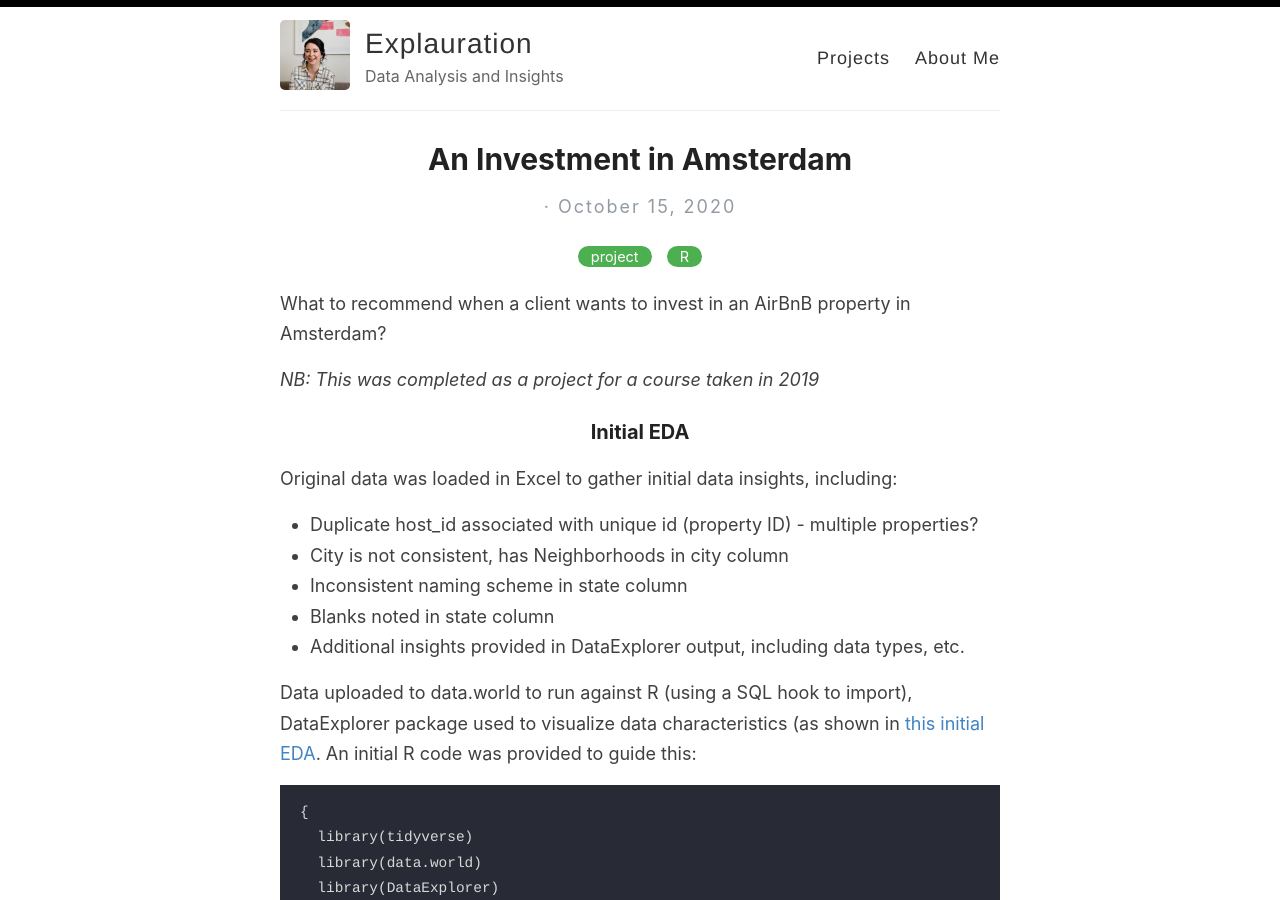
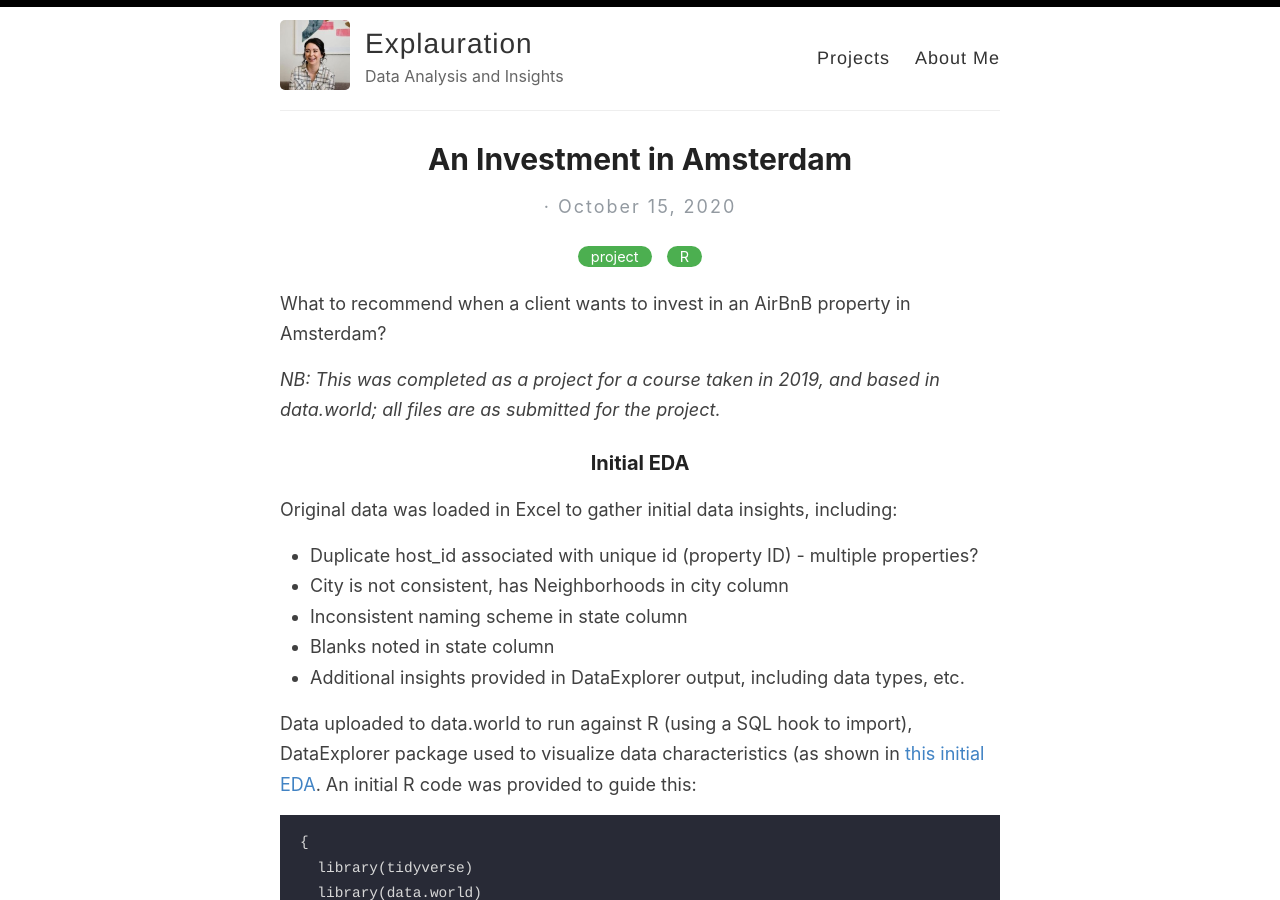
Before and after one commit to Lwillio/lwillio.github.io, a Jekyll site: the page built from _posts/2020-10-15-amsterdam-airbnb.md, in a window 1280 px wide and 900 px high. Built offline with Jekyll 4.4.1, drawn with Linux system fonts in a browser that asks for light colours.

Commit message:
Update 2020-10-15-amsterdam-airbnb.md

```diff
--- a/_posts/2020-10-15-amsterdam-airbnb.md
+++ b/_posts/2020-10-15-amsterdam-airbnb.md
@@ -6,7 +6,7 @@ categories: [project,R]
 
 What to recommend when a client wants to invest in an AirBnB property in Amsterdam?
 
-_NB: This was completed as a project for a course taken in 2019_
+_NB: This was completed as a project for a course taken in 2019, and based in data.world; all files are as submitted for the project._
 
 
 
```
